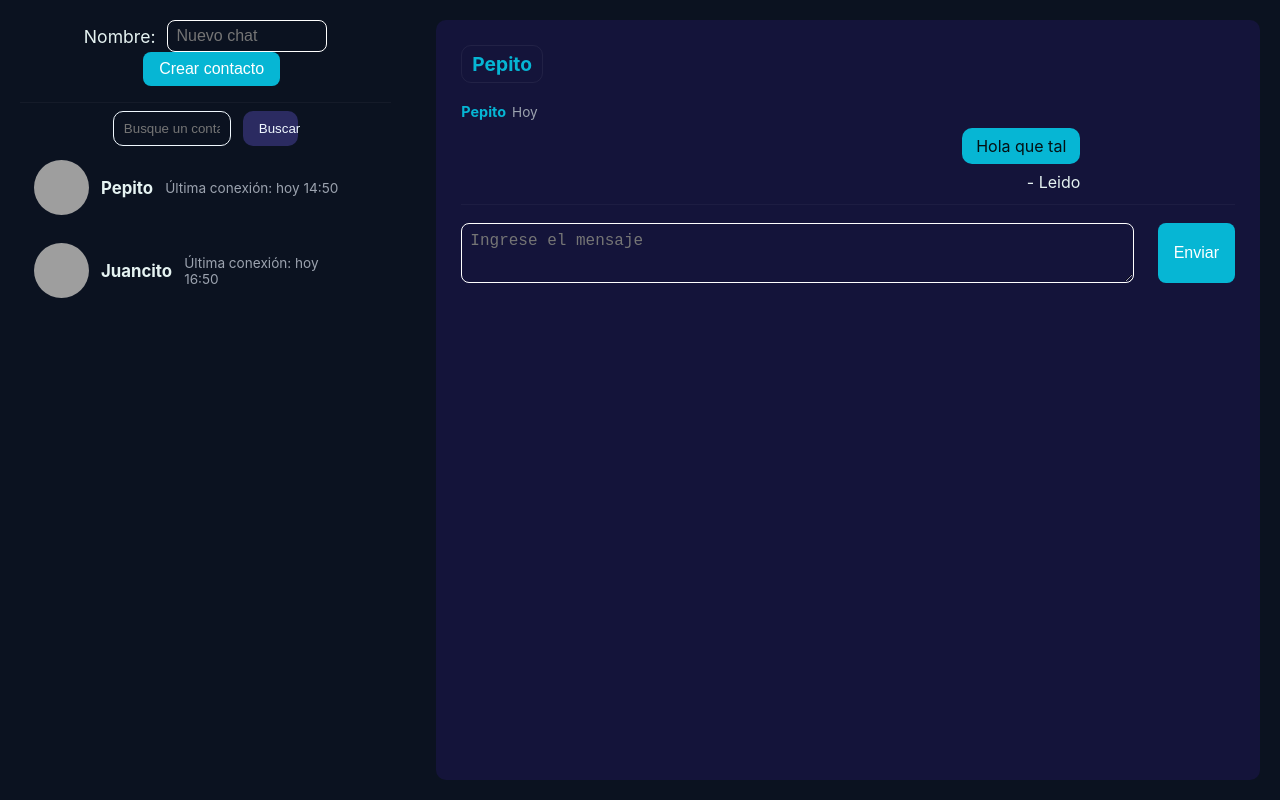
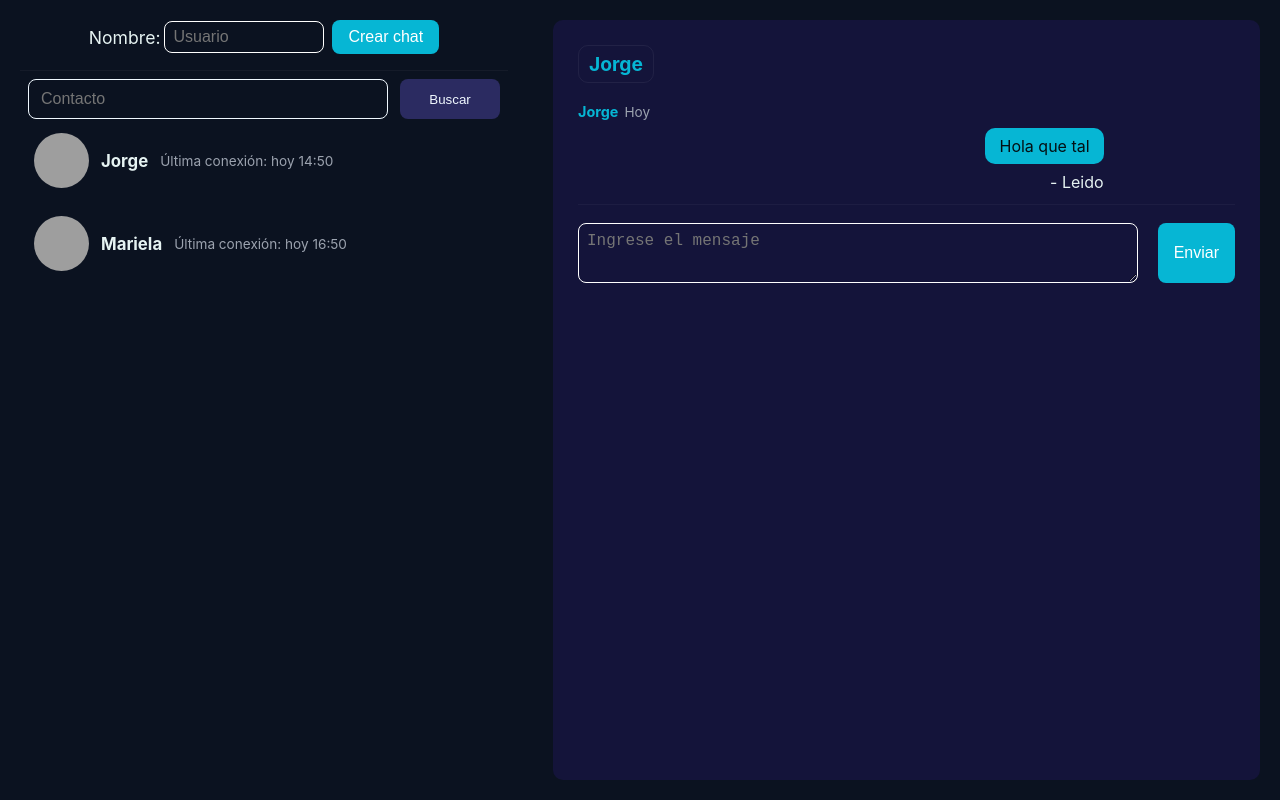
Before and after one commit to Taneitor/final, a React (Vite) app: page /chat/1 in a window 1280 px wide. Built offline with nearby package versions, Linux system fonts and the light colour scheme; grey boxes are pictures that could not be loaded.

Commit message:
Modificacion Final

```diff
--- a/src/Components/AddNewContact/AddNewContact.jsx
+++ b/src/Components/AddNewContact/AddNewContact.jsx
@@ -21,8 +21,8 @@ const AddNewContact = ({ addNewContact, newContacts }) => {
     <form onSubmit={handleSubmitNewContactForm}>
         <div className='contenedorform'>
             <label htmlFor='name' className='nombre'>Nombre: </label>
-            <input name='name' id='name' placeholder='Nuevo chat' className='input'/>
-            <button type='submit' className='button'>Crear contacto</button>
+            <input name='name' id='name' placeholder='Usuario' className='input'/>
+            <button type='submit' className='button'>Crear chat</button>
         </div>
     </form>
     <hr />
--- a/src/Components/AddNewContact/addnewcontact.css
+++ b/src/Components/AddNewContact/addnewcontact.css
@@ -2,15 +2,15 @@
 .button {
   border-radius: 8px;
   color: hsl(44, 92%, 48%);
-  margin-left: 12px;
+  margin-left: 8px;
   font-size: 1rem;
-  padding: 8px 12px;
+  padding: 6px 12px;
   background: var(--accent);
   border: none;
 }
 
 .input {
-  margin-left: 12px;
+  margin-left: 4px;
   width: 160px;
   border-radius: 8px;
   color: var(--text);
--- a/src/Components/buscador/Buscador.jsx
+++ b/src/Components/buscador/Buscador.jsx
@@ -18,7 +18,7 @@ const Buscador = ({ contacts, setFilteredContacts }) => {
         type="text"
         id="buscador"
         className="buscador"
-        placeholder="Busque un contacto"
+        placeholder="Contacto"
         value={query}
         onChange={(e) => setQuery(e.target.value)}
       />
--- a/src/Components/buscador/buscador.css
+++ b/src/Components/buscador/buscador.css
@@ -1,28 +1,49 @@
 /* 🔹 Estilos base (móvil primero) */
 .divBuscar {
   display: flex;
-    flex-direction: column; /* Móvil: en columna */
+  flex-direction: column;
   gap: 10px;
+  width: 100%;
+  padding: 0 8px;
+  box-sizing: border-box;
 }
 
 .buscador {
   background-color: transparent;
   width: 100%;
-    border-radius: 10px;
-    height: 35px;
+  height: 40px;
+  border-radius: 8px;
   color: aliceblue;
-    padding: 0 10px;
+  font-size: 1rem;
+  padding: 8px 12px;
   border: 1px solid aliceblue;
+  box-sizing: border-box;
 }
 
+/* input flexible cuando el layout es fila */
+.divBuscar.row {
+  flex-direction: row;
+  align-items: center;
+}
+
+/* usar flex para que input ocupe el espacio disponible */
+.divBuscar.row .buscador {
+  flex: 1 1 0%;
+  width: auto;
+  min-width: 180px;
+}
+
+/* botón */
 .buscar {
-    border-radius: 10px;
+  border-radius: 8px;
   color: aliceblue;
   background-color: rgb(43, 43, 97);
-    padding: 0 16px;
-    height: 35px;
+  padding: 8px 14px;
+  height: 40px;
   border: none;
   cursor: pointer;
+  white-space: nowrap;
+  box-sizing: border-box;
 }
 
 /* 📱 Móvil pequeño (máx 480px) */
@@ -33,22 +54,25 @@
   }
 
   .buscar {
-        width: 100%;  /* Botón ancho completo */
+    width: 100%;
   }
 }
 
 /* 📱 Tablet (481px – 768px) */
-@media (min-width: 481px) and (max-width: 768px) {
+@media (min-width: 481px) and (max-width: 767px) {
   .divBuscar {
-        flex-direction: row;  /* Ya puede ir en fila */
+    flex-direction: row;
+    gap: 10px;
   }
 
-    .buscador {
-        width: 70%;
+  .divBuscar .buscador {
+    flex: 1 1 70%;
+    min-width: 220px;
   }
 
-    .buscar {
-        width: 30%;
+  .divBuscar .buscar {
+    flex: 0 0 30%;
+    min-width: 90px;
   }
 }
 
@@ -59,15 +83,18 @@
     align-items: center;
     justify-content: center;
     gap: 12px;
-        width: 50%; /* Ajusta si quieres más ancho */
+    width: 80%; /* aumentado para que el form sea más ancho en desktop */
+    max-width: 1100px; /* evita que crezca indefinidamente en pantallas muy grandes */
     margin: 0 auto;
   }
 
-    .buscador {
-        width: 70%;
+  .divBuscar .buscador {
+    flex: 1 1 75%;
+    min-width: 360px;
   }
 
-    .buscar {
-        width: 30%;
+  .divBuscar .buscar {
+    flex: 0 0 20%;
+    min-width: 100px;
   }
 }
--- a/src/Screens/ChatScreen/ChatScreen.jsx
+++ b/src/Screens/ChatScreen/ChatScreen.jsx
@@ -32,7 +32,7 @@ const ChatScreen = () => {
       id: contacts.length + 1,
       user_id: contacts.length + 1,
       name: name,
-      profile_picture: 'https://i.etsystatic.com/52946191/r/il/20ab0d/6269485703/il_794xN.6269485703_jno8.jpg',
+      profile_picture: 'https://i.etsystatic.com/47537493/r/il/858f79/7409293765/il_794xN.7409293765_n7uf.jpg',
       last_connection: 'ahora',
       is_connected: true,
       messages:[]
--- a/src/data/contacts_data.js
+++ b/src/data/contacts_data.js
@@ -1,34 +1,12 @@
-/*
-Cada contacto tiene una mensajeria individual
-
-ESTRUCTURA DE DATOS DE NUESTA APP DE MENSAJERIA
-[
-  {
-    id,
-    user_id, --> id del usuario con el que estamos contactados
-    profile_picture, --> La imagen de perfil del usuario
-    last_connection: 'hoy 14:50',
-    is_connected: false,
-    messages: [
-      {
-        id,
-        content,
-        author_id,
-        created_at,
-        status: 'VIEWED'
-      }
-    ]
-  }
-]
-*/
-
+/* src/data/contacts_data.js */
 
 const contacts = [
     {
         id: 1,
         user_id: 1,
-        name: 'Pepito',
-        profile_picture: 'https://i.etsystatic.com/52946191/r/il/20ab0d/6269485703/il_794xN.6269485703_jno8.jpg',
+        name: 'Jorge',
+       /* profile_picture: 'https://i.etsystatic.com/52946191/r/il/20ab0d/6269485703/il_794xN.6269485703_jno8.jpg',*/
+        profile_picture: 'https://i.etsystatic.com/47537493/r/il/858f79/7409293765/il_794xN.7409293765_n7uf.jpg',
         last_connection: 'hoy 14:50',
         is_connected: false,
         messages: [
@@ -36,7 +14,7 @@ const contacts = [
                 id: 1,
                 content: 'Hola que tal',
                 author_id: 1,
-                author_name: "Pepito",
+                author_name: "Jorge",
                 created_at: 'Hoy',
                 status: 'VIEWED'
             }
@@ -45,7 +23,7 @@ const contacts = [
   {
         id: 2,
         user_id: 2,
-        name: 'Juancito',
+        name: 'Mariela',
         profile_picture: 'https://i.etsystatic.com/52946191/r/il/20ab0d/6269485703/il_794xN.6269485703_jno8.jpg',
         last_connection: 'hoy 16:50',
         is_connected: false,
@@ -54,7 +32,7 @@ const contacts = [
                 id: 2,
                 content: 'Todo bien',
                 author_id: 2,
-                author_name: "Juancito",
+                author_name: "Mariela",
                 created_at: 'Hoy',
                 status: 'VIEWED'
             }
```
Also changed, not shown: 1 other file (tests, documents, lock files or other folders). Lines whose indentation alone changed are shown as unchanged.
